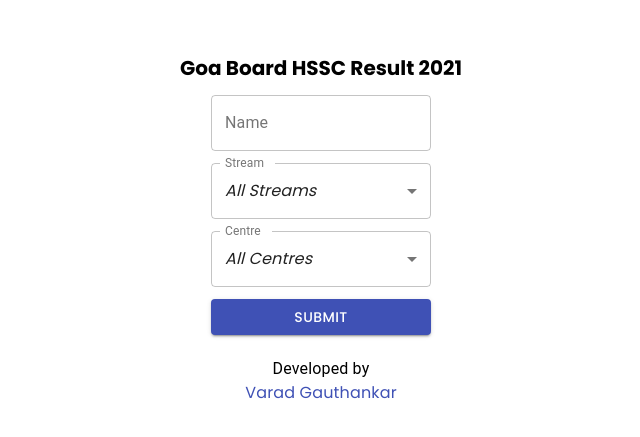
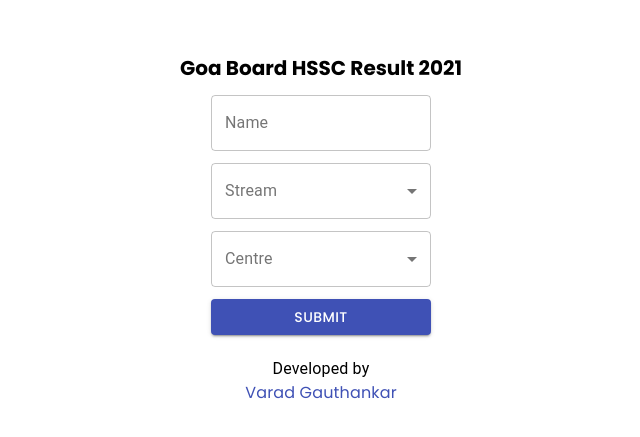
Before and after one commit to varadgauthankar/hssc-result, a React (Create React App) app: page / in a window 1280 px wide. Shown: the part 127-564 px from the top of the page, without its empty margins (319-959 px from the left). Built offline with nearby package versions, Linux system fonts and the light colour scheme.

Commit message:
default steam and centre is empty

```diff
--- a/src/pages/home_page.js
+++ b/src/pages/home_page.js
@@ -20,8 +20,8 @@ const HomePage = () => {
   const classes = useStyles();
   const history = useHistory();
 
-  const [centre, setCentre] = useState("all");
-  const [stream, setStream] = useState("all");
+  const [centre, setCentre] = useState("");
+  const [stream, setStream] = useState("");
   const [name, setName] = useState("");
 
   const [isNameError, setIsNameError] = useState(false);
```
